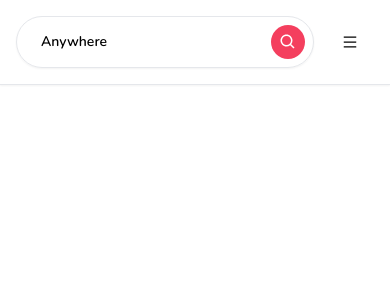
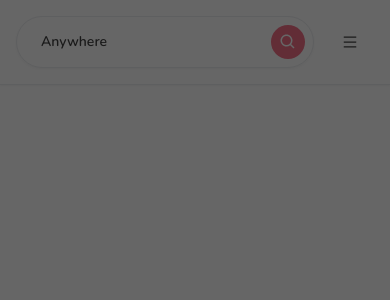
Before and after one commit to lockheed17/airbnb-video, a Next.js app: page / in a window 390 px wide. Shown: the top 300 px of the page. Built offline with nearby package versions, Linux system fonts and the light colour scheme.

Commit message:
Auth UI part 1

```diff
--- /dev/null
+++ b/app/components/modals/Modal.tsx
@@ -0,0 +1,107 @@
+'use client';
+
+import {useCallback, useEffect, useState} from "react";
+
+interface ModalProps {
+    isOpen?: boolean;
+    onClose: () => void;
+    onSubmit: () => void;
+    title?: string;
+    body?: React.ReactElement;
+    footer?: React.ReactElement;
+    actionLabel: string;
+    disabled?: boolean;
+    secondaryAction?: () => void;
+    secondaryLabel?: string;
+}
+
+const Modal: React.FC<ModalProps> = ({
+    isOpen,
+    onClose,
+    onSubmit,
+    title,
+    body,
+    footer,
+    actionLabel,
+    disabled,
+    secondaryAction,
+    secondaryLabel
+}) => {
+    const [showModal, setShowModal] = useState(isOpen);
+
+    useEffect(() => {
+        setShowModal(isOpen);
+    }, [isOpen]);
+
+    const handleClose = useCallback(() => {
+        if (disabled) {
+            return;
+        }
+
+        setShowModal(false);
+        setTimeout(() => {
+            onClose;
+        }, 300);
+
+    }, [disabled, onClose]);
+
+    const handleSubmit = useCallback(() => {
+        if (disabled) {
+            return;
+        }
+    }, [disabled, onSubmit]);
+
+    const handleSecondaryAction = useCallback(() => {
+        if (disabled || !secondaryAction) {
+            return;
+        }
+
+        secondaryAction();
+    }, [disabled, secondaryAction]);
+
+    if (!isOpen) {
+        return null;
+    }
+
+    return (
+        <>
+            <div
+                className="
+                    justify-center
+                    items-center
+                    flex
+                    overflow-x-hidden
+                    overflow-y-auto
+                    fixed
+                    inset-0
+                    z-50
+                    outline-none
+                    focus:outline-none
+                    bg-neutral-800/70
+                "
+            >
+                <div
+                    className="
+                        relative
+                        w-full
+                        md:w-4/6
+                        lg:w-3/6
+                        xl:w-2/5
+                        my-6
+                        mx-auto
+                        h-full
+                        lg:h-auto
+                        md:h-auto
+                    "
+                >
+                    {/* CONTENT */}
+                    <div>
+
+                    </div>
+                </div>
+            </div>
+        </>
+    );
+}
+
+export default Modal;
--- a/app/layout.tsx
+++ b/app/layout.tsx
@@ -3,6 +3,7 @@
 import './globals.css'
 import Navbar from "@/app/components/navbar/Navbar";
 import ClientOnly from './components/ClientOnly';
+import Modal from "@/app/components/modals/Modal";
 
 export const metadata: Metadata = {
   title: 'Airbnb',
@@ -22,6 +23,7 @@
     <html lang="en">
       <body className={font.className}>
         <ClientOnly>
+          <Modal isOpen />
           <Navbar  />
         </ClientOnly>
         {children}
```
